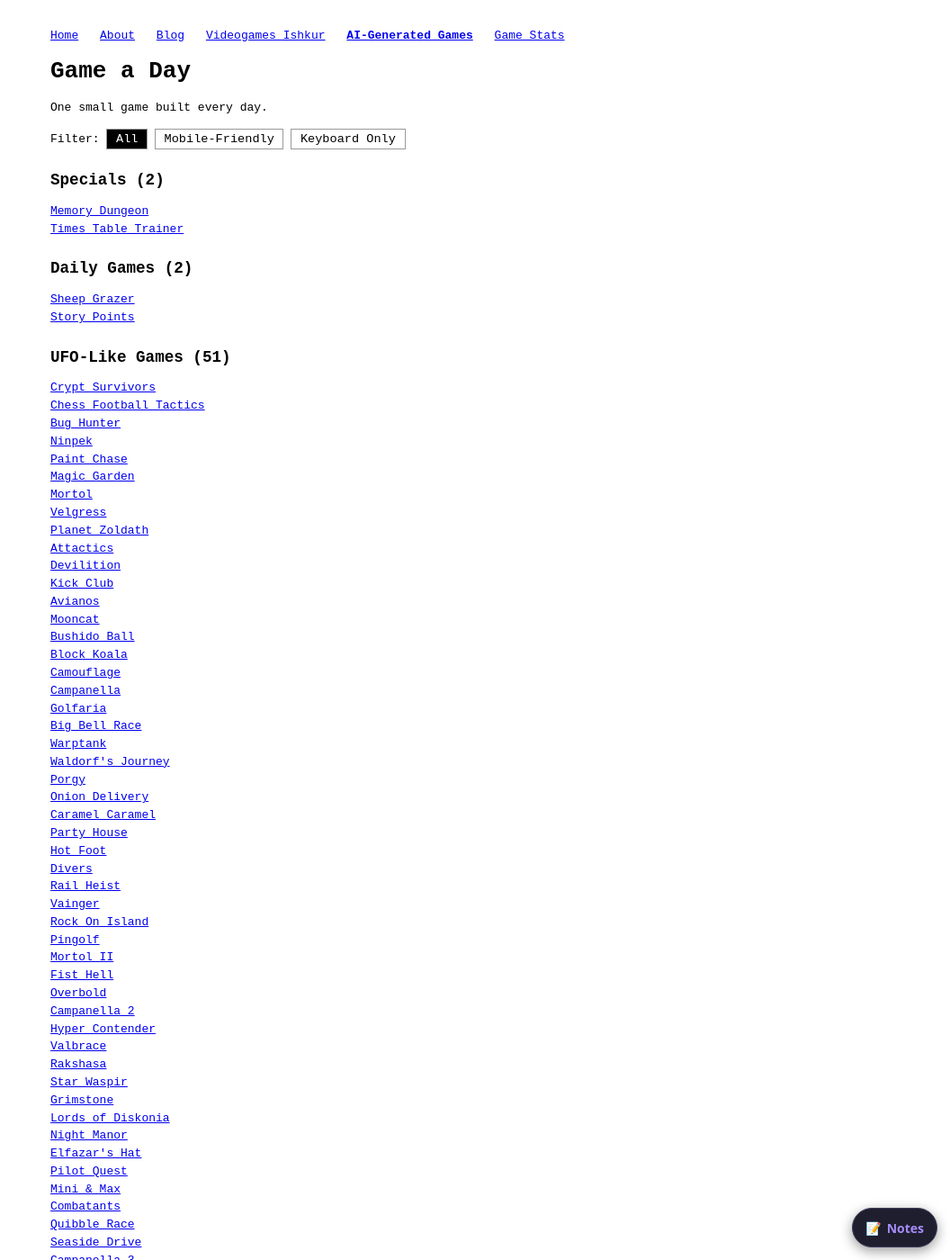
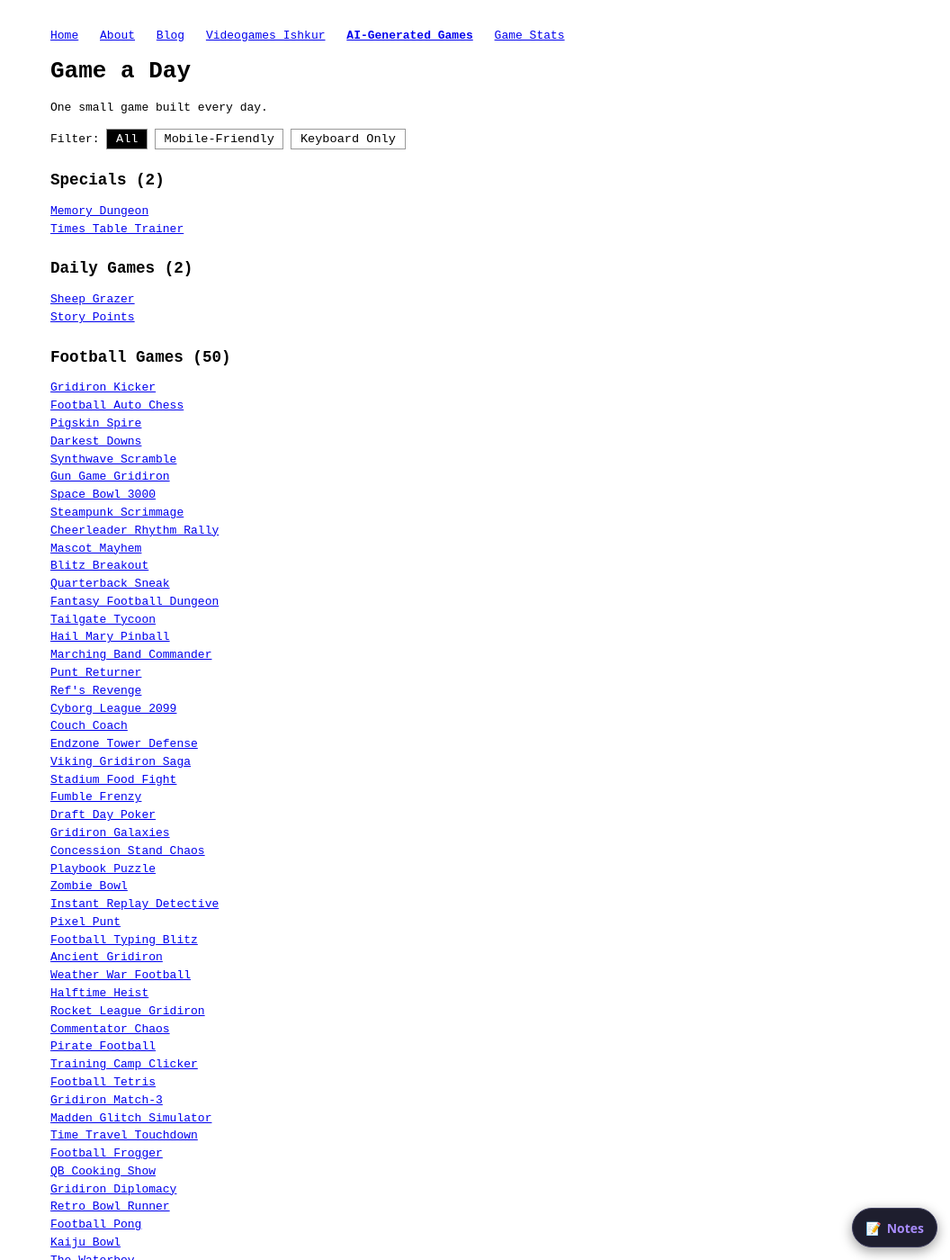
Before and after one commit to AmmarRica/AmmarRica.github.io, a Jekyll site: the page AIGeneratedGames/index.html, which Jekyll copies as it is, in a window 1280 px wide and 1400 px high. Shown: the whole window at 90% size, without its empty margins (224-1280 px from the left). Built offline with Jekyll 4.4.1, drawn with Linux system fonts in a browser that asks for light colours; some of the changed lines change nothing that is shown.

Commit message:
great progress

```diff
--- a/AIGeneratedGames/games.json
+++ b/AIGeneratedGames/games.json
@@ -1,57 +1,6 @@
 [
   { "dir": "day-01", "title": "Sheep Grazer", "input": "both", "series": "daily" },
   { "dir": "day-02", "title": "Story Points", "input": "touch", "series": "daily" },
-  { "dir": "day-03", "title": "Crypt Survivors", "input": "both", "series": "ufo-like" },
-  { "dir": "day-04", "title": "Chess Football Tactics", "input": "touch", "series": "ufo-like" },
-  { "dir": "day-05", "title": "Bug Hunter", "input": "touch", "series": "ufo-like" },
-  { "dir": "day-06", "title": "Ninpek", "input": "both", "series": "ufo-like" },
-  { "dir": "day-07", "title": "Paint Chase", "input": "both", "series": "ufo-like" },
-  { "dir": "day-08", "title": "Magic Garden", "input": "touch", "series": "ufo-like" },
-  { "dir": "day-09", "title": "Mortol", "input": "both", "series": "ufo-like" },
-  { "dir": "day-10", "title": "Velgress", "input": "both", "series": "ufo-like" },
-  { "dir": "day-11", "title": "Planet Zoldath", "input": "both", "series": "ufo-like" },
-  { "dir": "day-12", "title": "Attactics", "input": "touch", "series": "ufo-like" },
-  { "dir": "day-13", "title": "Devilition", "input": "touch", "series": "ufo-like" },
-  { "dir": "day-14", "title": "Kick Club", "input": "touch", "series": "ufo-like" },
-  { "dir": "day-15", "title": "Avianos", "input": "touch", "series": "ufo-like" },
-  { "dir": "day-16", "title": "Mooncat", "input": "both", "series": "ufo-like" },
-  { "dir": "day-17", "title": "Bushido Ball", "input": "touch", "series": "ufo-like" },
-  { "dir": "day-18", "title": "Block Koala", "input": "both", "series": "ufo-like" },
-  { "dir": "day-19", "title": "Camouflage", "input": "touch", "series": "ufo-like" },
-  { "dir": "day-20", "title": "Campanella", "input": "both", "series": "ufo-like" },
-  { "dir": "day-21", "title": "Golfaria", "input": "touch", "series": "ufo-like" },
-  { "dir": "day-22", "title": "Big Bell Race", "input": "touch", "series": "ufo-like" },
-  { "dir": "day-23", "title": "Warptank", "input": "both", "series": "ufo-like" },
-  { "dir": "day-24", "title": "Waldorf's Journey", "input": "both", "series": "ufo-like" },
-  { "dir": "day-25", "title": "Porgy", "input": "both", "series": "ufo-like" },
-  { "dir": "day-26", "title": "Onion Delivery", "input": "both", "series": "ufo-like" },
-  { "dir": "day-27", "title": "Caramel Caramel", "input": "touch", "series": "ufo-like" },
-  { "dir": "day-28", "title": "Party House", "input": "touch", "series": "ufo-like" },
-  { "dir": "day-29", "title": "Hot Foot", "input": "touch", "series": "ufo-like" },
-  { "dir": "day-30", "title": "Divers", "input": "touch", "series": "ufo-like" },
-  { "dir": "day-31", "title": "Rail Heist", "input": "touch", "series": "ufo-like" },
-  { "dir": "day-32", "title": "Vainger", "input": "touch", "series": "ufo-like" },
-  { "dir": "day-33", "title": "Rock On Island", "input": "touch", "series": "ufo-like" },
-  { "dir": "day-34", "title": "Pingolf", "input": "touch", "series": "ufo-like" },
-  { "dir": "day-35", "title": "Mortol II", "input": "both", "series": "ufo-like" },
-  { "dir": "day-36", "title": "Fist Hell", "input": "touch", "series": "ufo-like" },
-  { "dir": "day-37", "title": "Overbold", "input": "both", "series": "ufo-like" },
-  { "dir": "day-38", "title": "Campanella 2", "input": "both", "series": "ufo-like" },
-  { "dir": "day-39", "title": "Hyper Contender", "input": "both", "series": "ufo-like" },
-  { "dir": "day-40", "title": "Valbrace", "input": "touch", "series": "ufo-like" },
-  { "dir": "day-41", "title": "Rakshasa", "input": "touch", "series": "ufo-like" },
-  { "dir": "day-42", "title": "Star Waspir", "input": "touch", "series": "ufo-like" },
-  { "dir": "day-43", "title": "Grimstone", "input": "touch", "series": "ufo-like" },
-  { "dir": "day-44", "title": "Lords of Diskonia", "input": "touch", "series": "ufo-like" },
-  { "dir": "day-45", "title": "Night Manor", "input": "touch", "series": "ufo-like" },
-  { "dir": "day-46", "title": "Elfazar's Hat", "input": "touch", "series": "ufo-like" },
-  { "dir": "day-47", "title": "Pilot Quest", "input": "touch", "series": "ufo-like" },
-  { "dir": "day-48", "title": "Mini & Max", "input": "both", "series": "ufo-like" },
-  { "dir": "day-49", "title": "Combatants", "input": "touch", "series": "ufo-like" },
-  { "dir": "day-50", "title": "Quibble Race", "input": "both", "series": "ufo-like" },
-  { "dir": "day-51", "title": "Seaside Drive", "input": "both", "series": "ufo-like" },
-  { "dir": "day-52", "title": "Campanella 3", "input": "both", "series": "ufo-like" },
-  { "dir": "day-53", "title": "Cyber Owls", "input": "both", "series": "ufo-like" },
   { "dir": "game-01", "title": "Gridiron Kicker", "input": "keyboard", "series": "football", "genre": "Arcade" },
   { "dir": "game-02", "title": "Football Auto Chess", "input": "touch", "series": "football", "genre": "Strategy" },
   { "dir": "game-03", "title": "Pigskin Spire", "input": "touch", "series": "football", "genre": "Card Game" },
--- a/AIGeneratedGames/index.html
+++ b/AIGeneratedGames/index.html
@@ -61,7 +61,6 @@
       var SECTIONS = [
         { series: 'specials',  title: 'Specials' },
         { series: 'daily',     title: 'Daily Games' },
-        { series: 'ufo-like',  title: 'UFO-Like Games' },
         { series: 'football',  title: 'Football Games' },
         { series: 'charlotte', title: '3D Experiences' }
       ];
```
